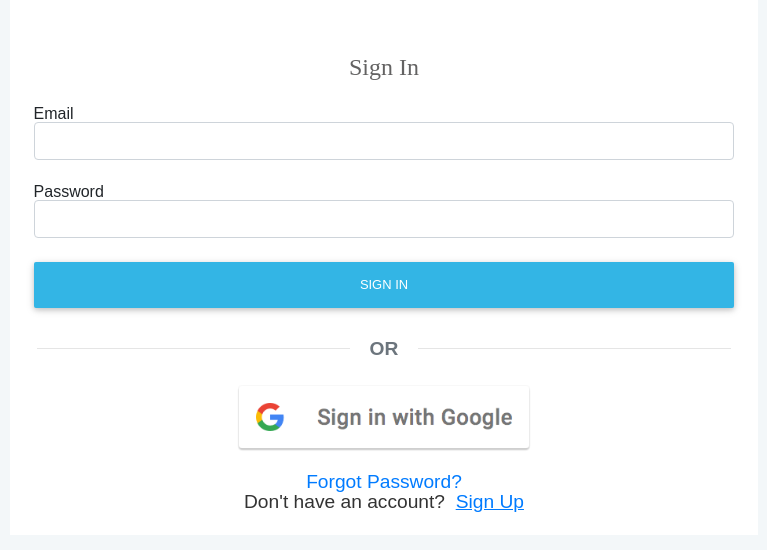
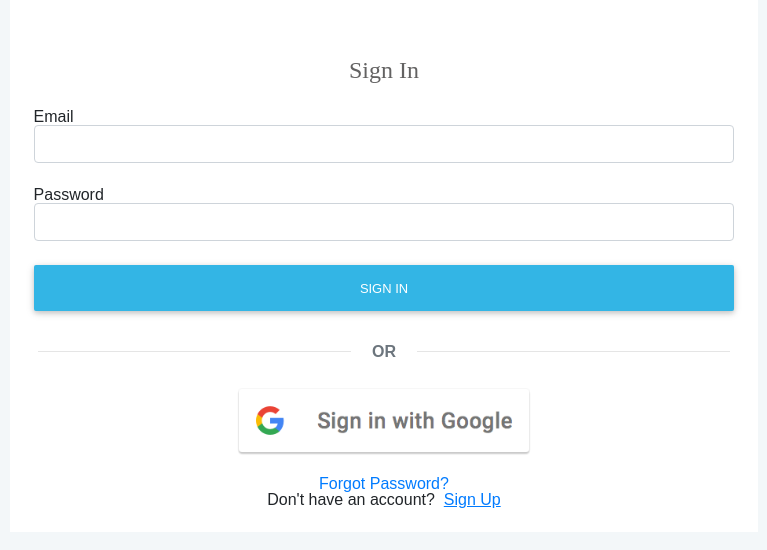
Before and after one commit to labseu2-anonymous-team-feedback/FE, a React (Create React App) app: page /login in a window 1280 px wide. Shown: the part 138-688 px from the top of the page, without its empty margins (256-1023 px from the left). Built offline with nearby package versions, Linux system fonts and the light colour scheme; a web font is replaced by a local one.

Commit message:
some styling tweaks

```diff
--- a/src/components/survey/Survey.jsx
+++ b/src/components/survey/Survey.jsx
@@ -7,13 +7,13 @@ import {
 export function Survey(props) {
   return (
     <div>
-      {props.data.map( (survey) => (
+      {props.data.map(survey => (
         <IndividualSurvey key={survey.title}>
-          <h3>Survey</h3>
-          {survey.title}
+          <h2>Survey</h2>
           <br />
-          {survey.owner.username}
+          <p>{survey.title}</p>
           <br />
+          <p>{survey.owner.username}</p>
           <br />
           <SurveyButton>View More</SurveyButton>
         </IndividualSurvey>
--- a/src/index.css
+++ b/src/index.css
@@ -142,12 +142,6 @@ img {
   max-width: 100%;
 }
 
-p {
-  font-size: 1.2em;
-  line-height: 1.0em;
-  color: #333;
-}
-
 
 
 body {
@@ -160,6 +154,7 @@ body {
   background: #f3f7f9;
   font-family: 'Miriam Libre', sans-serif;
   line-height: 1;
+
 }
 
 
```
